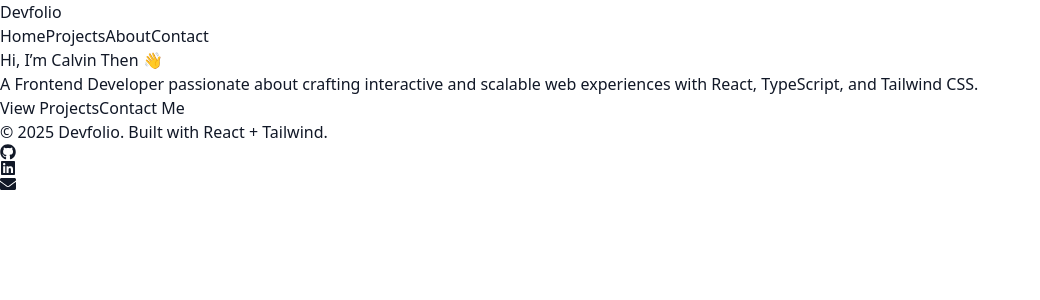
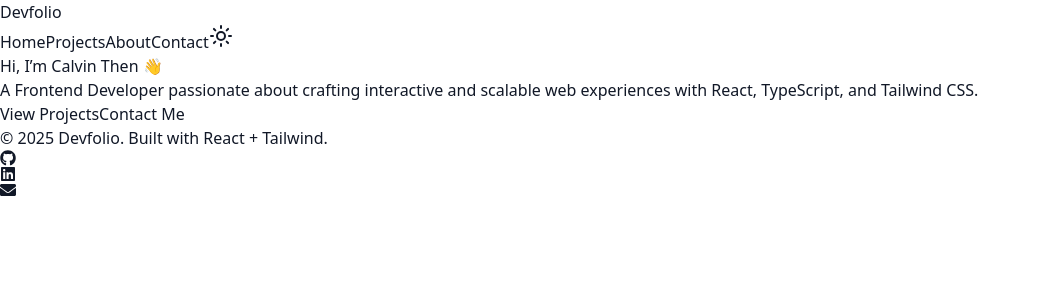
Before and after one commit to calvinthen/devfolio, a React (Vite) app: page / in a window 1280 px wide. Shown: the top 300 px of the page, without its empty margins (0-1040 px from the left). Built offline with nearby package versions, Linux system fonts and the light colour scheme.

Commit message:
add toggle dakr mode light mode on navbar

```diff
--- a/package.json
+++ b/package.json
@@ -11,6 +11,7 @@
   },
   "dependencies": {
     "framer-motion": "^12.23.22",
+    "lucide-react": "^0.548.0",
     "react": "^19.1.1",
     "react-dom": "^19.1.1",
     "react-icons": "^5.5.0",
--- a/src/components/Navbar/Navbar.tsx
+++ b/src/components/Navbar/Navbar.tsx
@@ -1,10 +1,20 @@
 import { NavLink } from "react-router-dom"
+import { useTheme } from "../../hooks/useTheme"
+import { Moon, Sun } from "lucide-react"
+import { motion } from "framer-motion"
 
 export default function Navbar() {
+  const { theme, toggleTheme } = useTheme()
+
   return (
     <nav className="bg-gray-800 text-white px-6 py-4 flex justify-between items-center">
-      <NavLink to="/" className="text-xl font-bold">Devfolio</NavLink>
-      <div className="space-x-4">
+      {/* Logo / Brand */}
+      <NavLink to="/" className="text-xl font-bold">
+        Devfolio
+      </NavLink>
+
+      {/* Navigation links */}
+      <div className="flex items-center space-x-4">
         <NavLink
           to="/"
           className={({ isActive }) =>
@@ -40,6 +50,20 @@ export default function Navbar() {
         >
           Contact
         </NavLink>
+
+        {/* Theme toggle button */}
+        <motion.button
+          whileTap={{ scale: 0.9 }}
+          onClick={toggleTheme}
+          aria-label="Toggle theme"
+          className="p-2 rounded-full bg-gray-700 hover:bg-gray-600 transition"
+        >
+          {theme === "dark" ? (
+            <Sun className="w-5 h-5 text-yellow-400" />
+          ) : (
+            <Moon className="w-5 h-5 text-blue-400" />
+          )}
+        </motion.button>
       </div>
     </nav>
   )
--- a/src/main.tsx
+++ b/src/main.tsx
@@ -2,12 +2,15 @@ import { StrictMode } from "react"
 import { createRoot } from "react-dom/client"
 import { BrowserRouter } from "react-router-dom"
 import App from "./App"
+import { ThemeProvider } from "./context/ThemeContext"
 import "./index.css"
 
 createRoot(document.getElementById("root")!).render(
   <StrictMode>
-    <BrowserRouter>
-      <App />
-    </BrowserRouter>
+    <ThemeProvider>
+      <BrowserRouter>
+        <App />
+      </BrowserRouter>
+    </ThemeProvider>
   </StrictMode>
 )
```
Also changed, not shown: 1 other file (tests, documents, lock files or other folders). Lines whose indentation alone changed are shown as unchanged.
